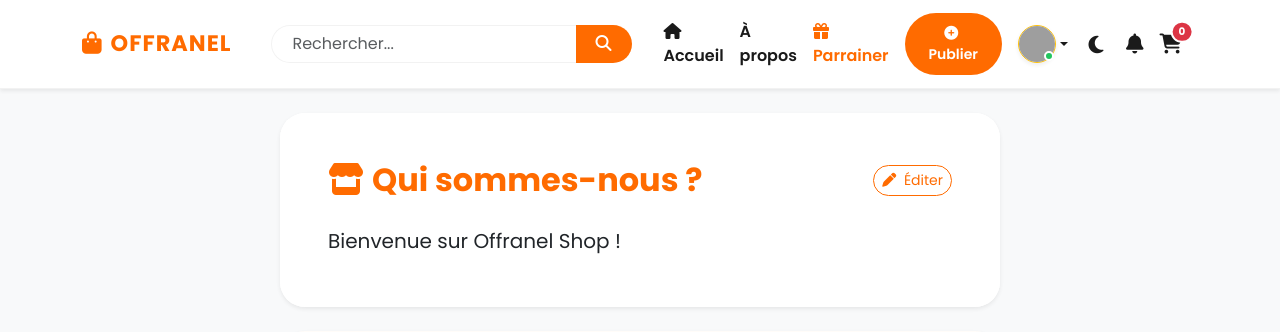
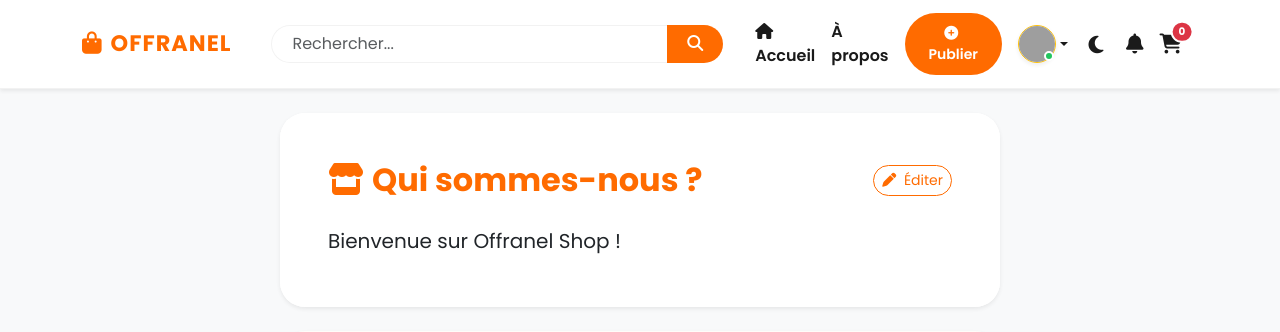
Before and after one commit to erno-ngoy/mal-offranel, a Flask app: page /a-propos in a window 1280 px wide. Shown: the top 332 px of the page. Run offline with Flask 3, Linux system fonts and the light colour scheme; the visitor is signed in with stand-in values (Sample User, id 1); data that the repository does not hold is empty; grey boxes are pictures that could not be loaded.

Commit message:
Correction d'un bug

```diff
--- a/templates/base.html
+++ b/templates/base.html
@@ -150,7 +150,6 @@
         }
         .search-input:focus { border-color: var(--offranel-orange); box-shadow: none; outline: none; }
 
-        /* Bouton recherche navbar */
         .search-btn {
             border-radius: 0 50px 50px 0 !important;
             background: var(--offranel-orange); color: white; border: none; padding: 0 20px; transition: 0.3s;
@@ -254,8 +253,6 @@
                 <a class="nav-link fw-semibold" href="/a-propos">À propos</a>
 
                 {% if session.get('user_id') %}
-                    <a class="nav-link fw-semibold text-orange" href="/parrainage"><i class="fas fa-gift me-1"></i> Parrainer</a>
-
                     {% if session.get('role') == 'admin' %}
                         <a class="btn btn-orange btn-sm mx-lg-2 my-2 my-lg-0" href="/publier">
                             <i class="fas fa-plus-circle me-1"></i> Publier
@@ -352,7 +349,6 @@
     const savedTheme = localStorage.getItem('offranel_theme') || 'light';
     setTheme(savedTheme);
 
-    // --- LOGIQUE FINALE SPLASH SCREEN ---
     window.addEventListener('load', function() {
         const loader = document.getElementById('fb-loader-wrapper');
         if (!sessionStorage.getItem('offranel_splash_seen')) {
```
